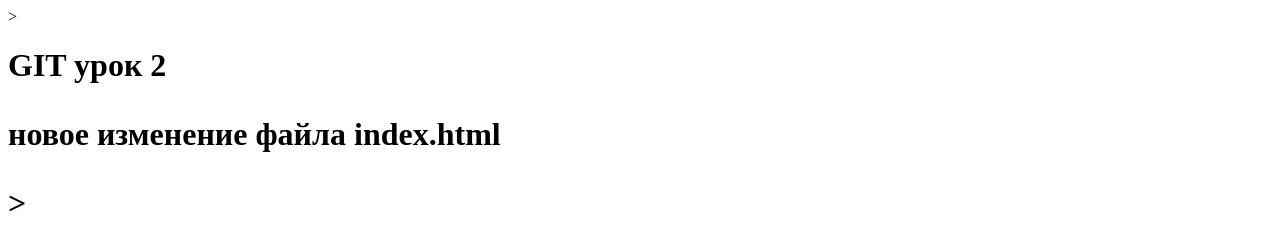
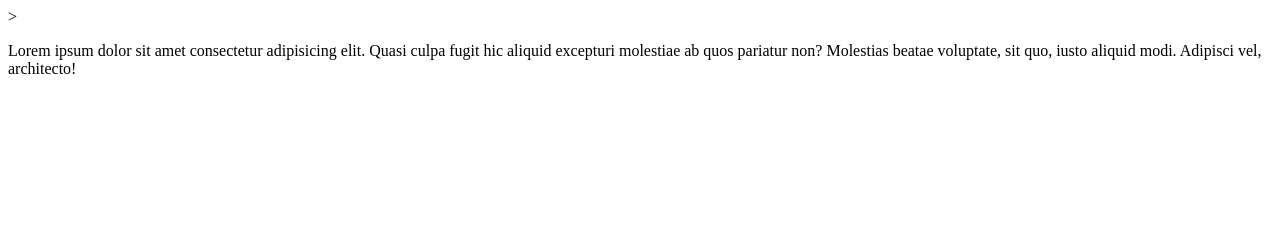
Before and after one commit to VaSeBa/gittest, a plain HTML site: page index.html in a window 1280 px wide. Drawn offline with Linux system fonts and the light colour scheme.

Commit message:
second commit

```diff
--- a/index.html
+++ b/index.html
@@ -6,7 +6,6 @@
 	<title>Document</title>
 </head>
 <body>
-	<h1>GIT урок 2<h1>
-	<p>новое изменение файла index.html</p>
+	<p>Lorem ipsum dolor sit amet consectetur adipisicing elit. Quasi culpa fugit hic aliquid excepturi molestiae ab quos pariatur non? Molestias beatae voluptate, sit quo, iusto aliquid modi. Adipisci vel, architecto!</p>
 </body>
-</html>>
+</html>
```
